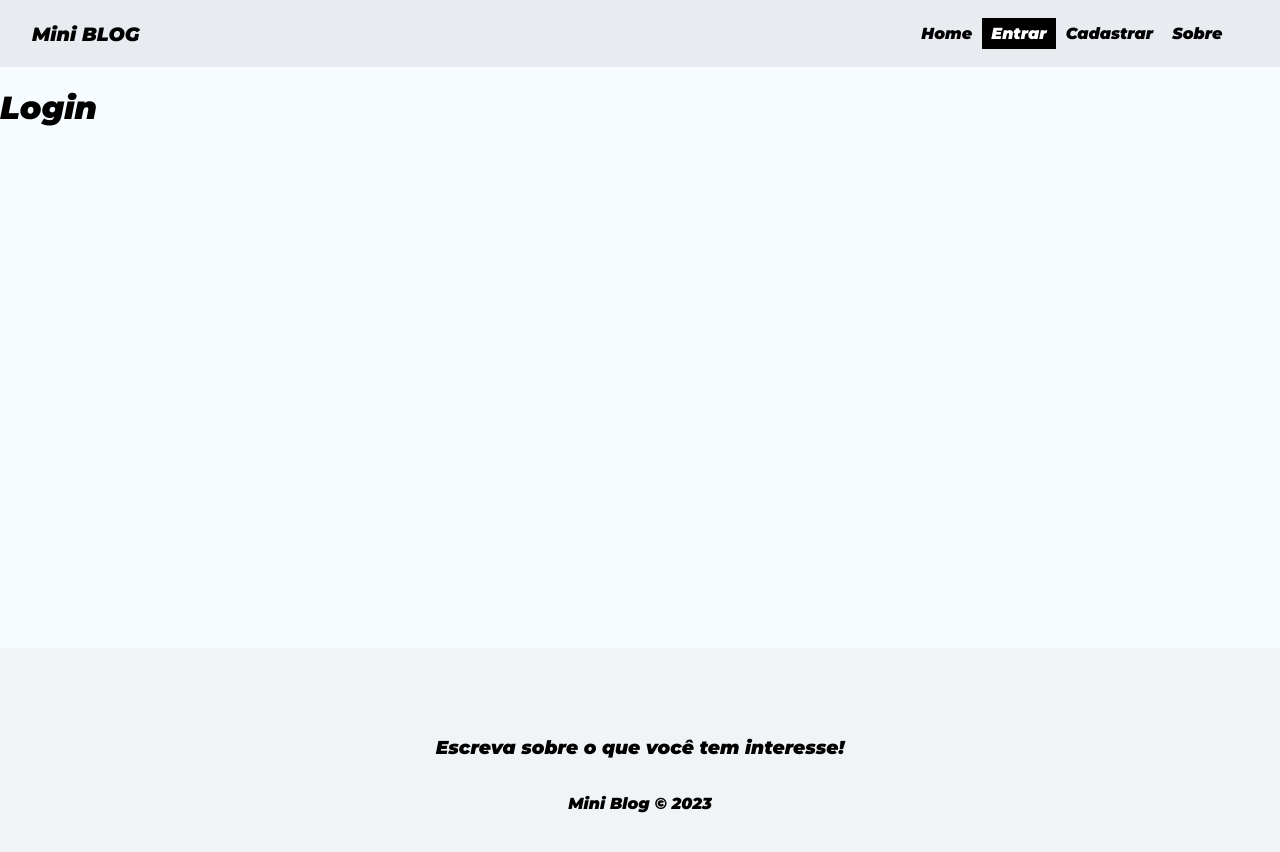
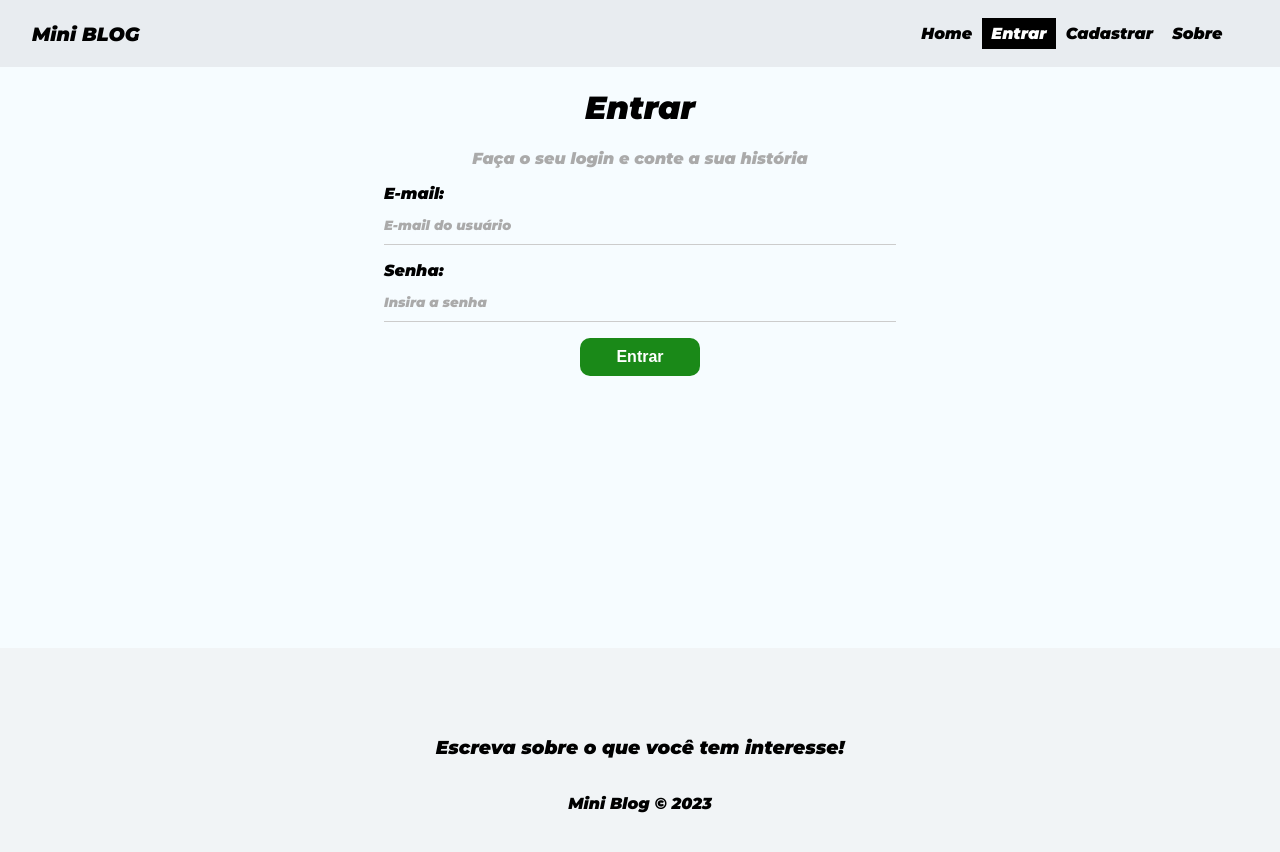
Before and after one commit to Yagoaguiar/Blog-Vite, a React (Vite) app: page /login in a window 1280 px wide. Shown: the top 852 px of the page. Built offline with nearby package versions, Linux system fonts and the light colour scheme; no server answers.

Commit message:
login está ok #47

```diff
--- a/src/pages/Login.jsx
+++ b/src/pages/Login.jsx
@@ -1,11 +1,72 @@
-import React from 'react'
+import style from "../styles/Login.module.css";
+import { useEffect, useState } from "react";
+import { useAuthentication } from "../hooks/useAuthentication";
+const Login = () => {
+  const [email, setEmail] = useState();
+  const [password, setPassword] = useState();
+  const [error, setError] = useState();
 
-const Login = () => {
+  const { login, error: authError, loading } = useAuthentication();
+
+  const handleSubmit = async (e) => {
+    e.preventDefault();
+
+    setError("");
+
+    const user = {
+      email,
+      password,
+    };
+
+    const res = await login(user);
+
+    console.log(res);
+  };
+
+  useEffect(() => {
+    console.log(authError);
+    if (authError) {
+      setError(authError);
+    }
+  }, [authError]);
+
   return (
-    <div>
-      <h1>Login</h1>
+    <div className={style.login}>
+      <h1>Entrar</h1>
+      <p>Faça o seu login e conte a sua história</p>
+      <form onSubmit={handleSubmit}>
+        <label>
+          <span>E-mail:</span>
+          <input
+            type="email"
+            name="email"
+            required
+            placeholder="E-mail do usuário"
+            onChange={(e) => setEmail(e.target.value)}
+            value={email}
+          />
+        </label>
+        <label>
+          <span>Senha:</span>
+          <input
+            type="password"
+            name="password"
+            required
+            placeholder="Insira a senha"
+            onChange={(e) => setPassword(e.target.value)}
+            value={password}
+          />
+        </label>
+        {!loading && <button className="btn">Entrar</button>}
+        {loading && (
+          <button className="btn" disabled>
+            Aguarde...
+          </button>
+        )}
+        {error && <p className="error">{error}</p>}
+      </form>
     </div>
-  )
-}
+  );
+};
 
-export default Login
+export default Login;
--- /dev/null
+++ b/src/styles/Login.module.css
@@ -0,0 +1,7 @@
+.login {
+    text-align: center;
+  }
+
+  .login p {
+    color: #aaa;
+  }
```
